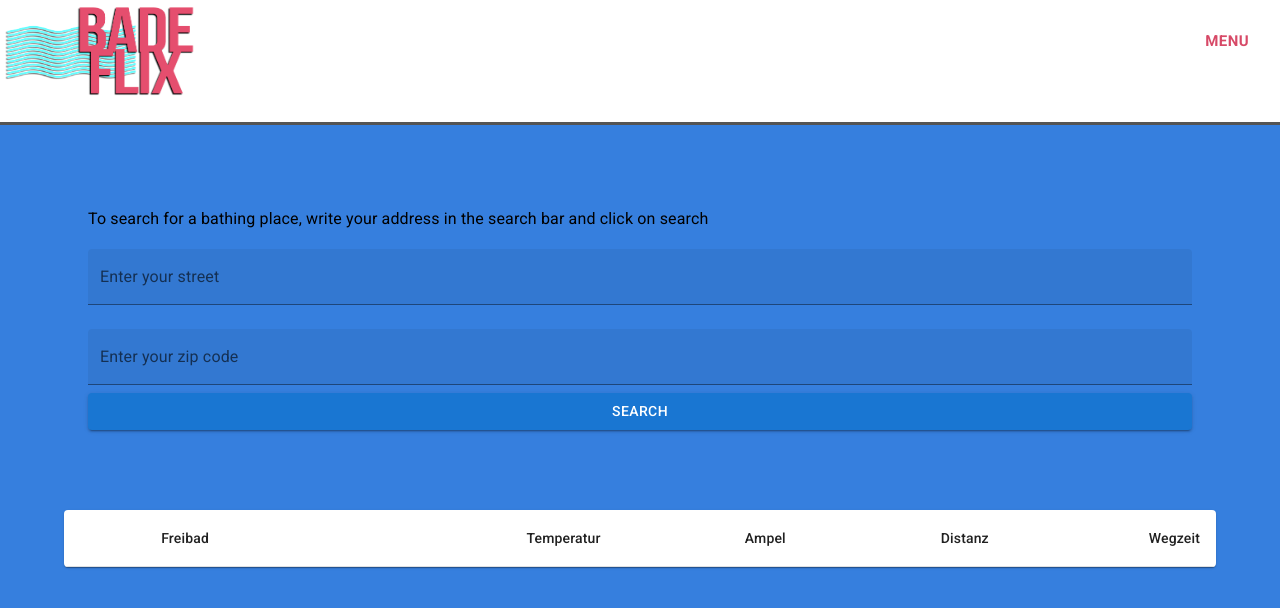
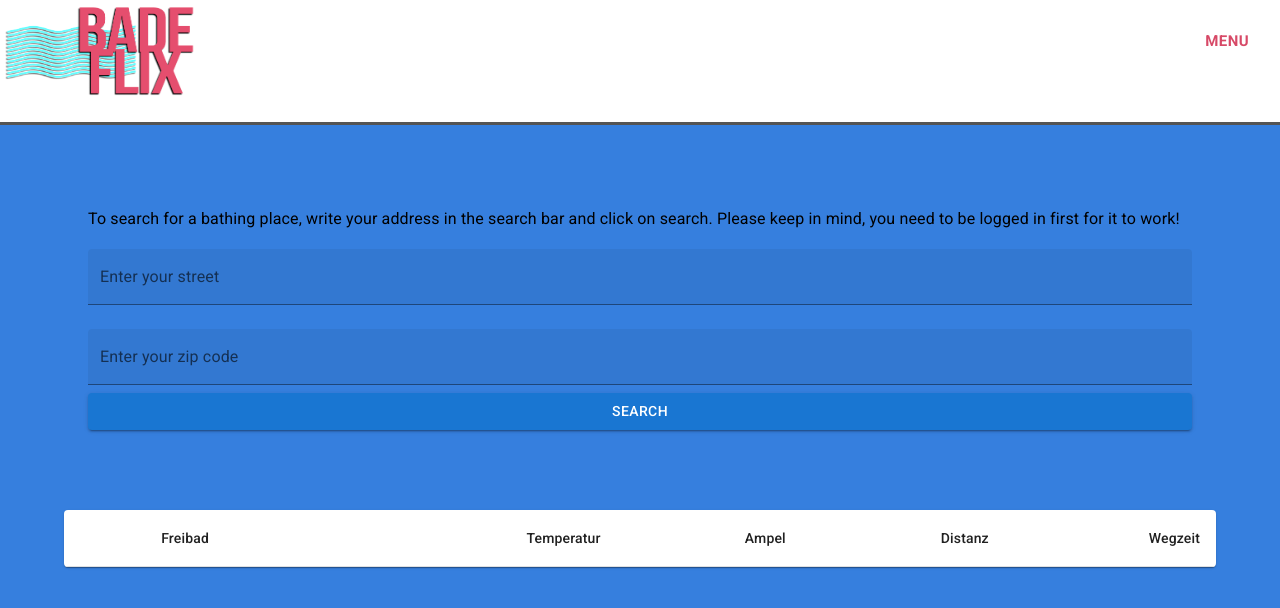
Before and after one commit to FriendlyPorcupine/badeflix, a Next.js app in the folder client/: page / in a window 1280 px wide. Shown: the top 608 px of the page. Built offline with nearby package versions, Linux system fonts and the light colour scheme.

Commit message:
minor change

```diff
--- a/client/app/page.tsx
+++ b/client/app/page.tsx
@@ -115,7 +115,7 @@ const IndexPage = () => {
       <Container sx={{ padding: 10 }}>
         <Typography variant="subtitle1">
           To search for a bathing place, write your address in the search bar
-          and click on search
+          and click on search. Please keep in mind, you need to be logged in first for it to work!
         </Typography>
         <TextField
           label="Enter your street"
```
